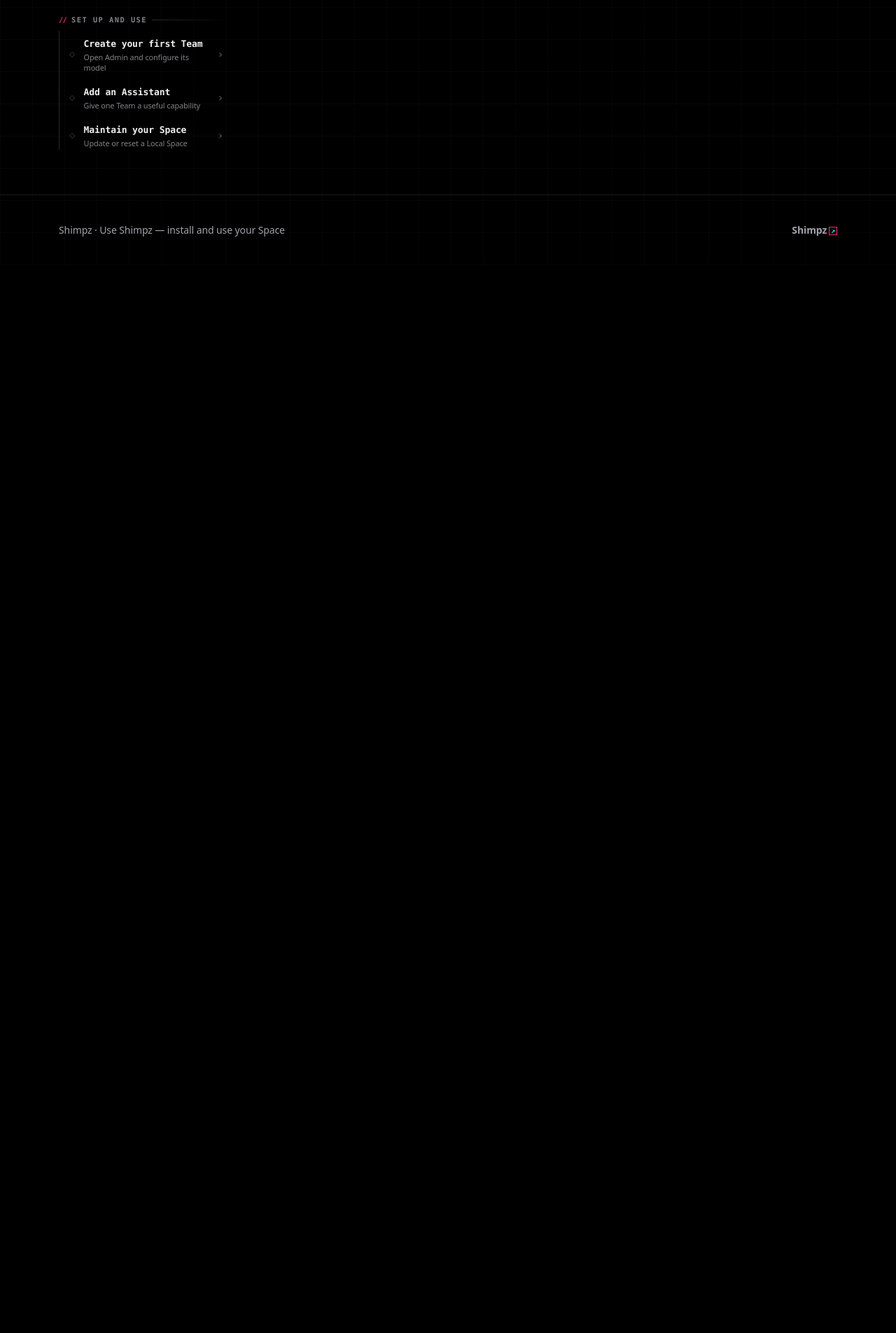
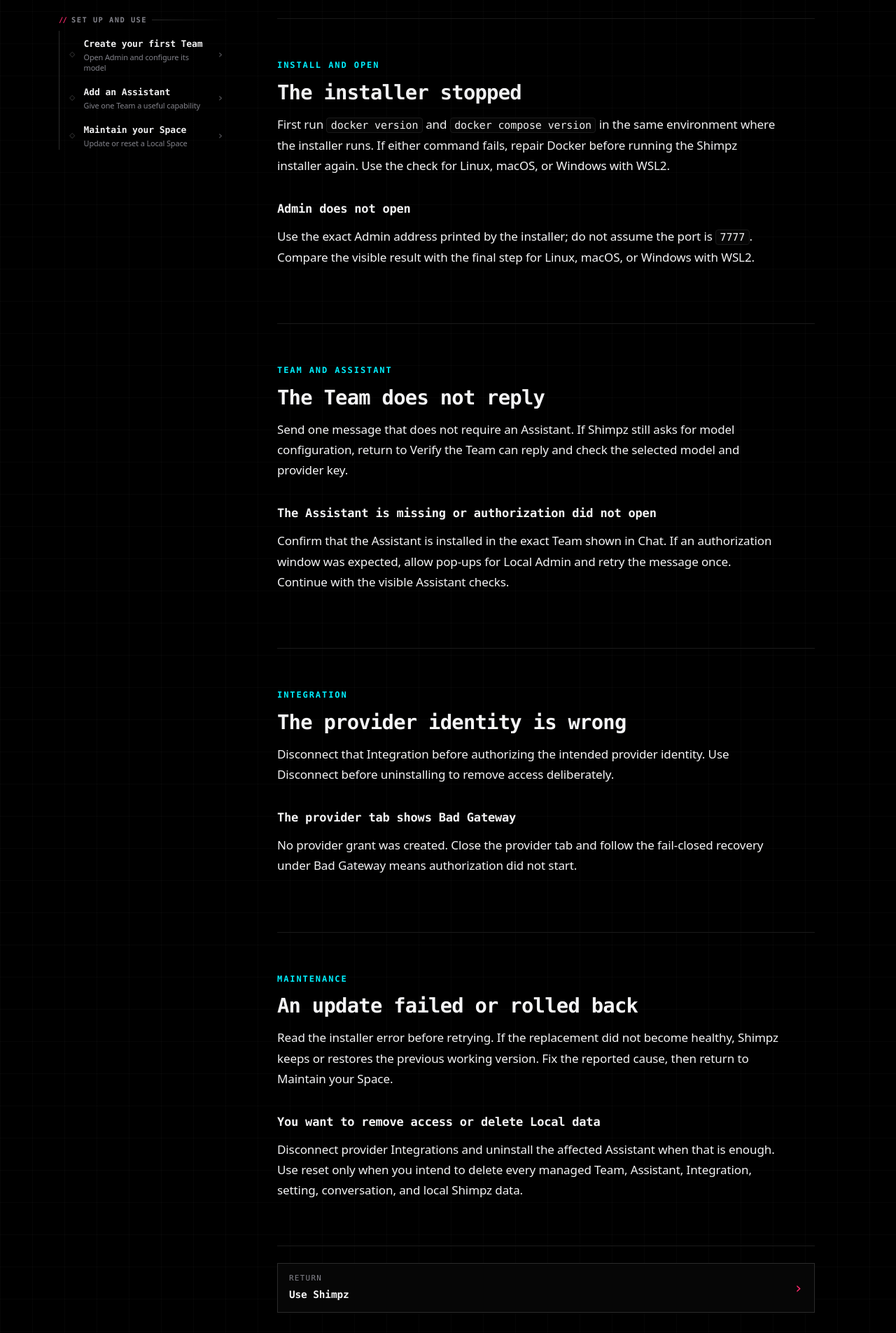
Before and after one commit to TheShimpz/shimpz-docs, a SvelteKit app: page /help in a window 1280 px wide. Before the commit this address had no page. Shown: the part 575-2480 px from the top of the page at 70% size. Before the commit the page ends 954 px from the top, so only its background shows below. Built offline with nearby package versions, Linux system fonts and the light colour scheme.

Commit message:
docs: add Local recovery routing

```diff
--- a/src/routes/+layout.svelte
+++ b/src/routes/+layout.svelte
@@ -53,6 +53,7 @@
         { href: "/admin/", label: "Create your first Team", description: "Open Admin and configure its model" },
         { href: "/assistants/", label: "Add an Assistant", description: "Give one Team a useful capability" },
         { href: "/manage/", label: "Maintain your Space", description: "Update or reset a Local Space" },
+        { href: "/help/", label: "Help and recovery", description: "Start from the symptom you can see" },
       ],
     },
   ];
--- a/src/routes/admin/+page.svelte
+++ b/src/routes/admin/+page.svelte
@@ -61,7 +61,7 @@
   </li>
 
   <li>
-    <h2>Verify the Team can reply</h2>
+    <h2 id="verify-team-title">Verify the Team can reply</h2>
     <p>Open <strong>Chat</strong> and send a message that does not require an Assistant:</p>
     <blockquote>Reply with this Team's name and one short sentence.</blockquote>
     <p>
@@ -110,6 +110,7 @@
     return to the original authenticated Admin tab, and paste it into the completion field. The code is not a
     provider token or OAuth authorization code, and you should never paste it into chat or another site.
   </p>
+  <h3 id="oauth-bad-gateway-title">Bad Gateway means authorization did not start</h3>
   <p>
     If the provider tab shows <strong>Bad Gateway</strong> before Cloudflare asks for consent, authorization did not
     start and no provider grant was created. Shimpz fails closed when its hosted broker cannot reach the private
--- /dev/null
+++ b/src/routes/help/+page.svelte
@@ -0,0 +1,91 @@
+<svelte:head>
+  <title>Recover a Local Shimpz Space — Shimpz docs</title>
+  <link rel="canonical" href="https://docs.shimpz.com/help/" />
+  <meta
+    name="description"
+    content="Start from a visible Local Shimpz symptom and follow the current safe check or recovery path."
+  />
+</svelte:head>
+
+<nav class="docs-breadcrumb" aria-label="Breadcrumb">
+  <a href="/">Use Shimpz</a><span aria-hidden="true">/</span><strong>Help and recovery</strong>
+</nav>
+
+<header class="docs-page-header">
+  <span class="section-label">Local recovery</span>
+  <h1>Start with what you can see</h1>
+  <p class="docs-lede">
+    Match the visible symptom, run the first safe check, and continue in the guide that owns the complete procedure.
+  </p>
+</header>
+
+<section class="guide-section" aria-labelledby="install-recovery-title">
+  <span class="section-label">Install and open</span>
+  <h2 id="install-recovery-title">The installer stopped</h2>
+  <p>
+    First run <code>docker version</code> and <code>docker compose version</code> in the same environment where the
+    installer runs. If either command fails, repair Docker before running the Shimpz installer again. Use the check
+    for <a href="/install/linux/#check-docker-title">Linux</a>,
+    <a href="/install/macos/#check-docker-title">macOS</a>, or
+    <a href="/install/windows/#check-docker-title">Windows with WSL2</a>.
+  </p>
+
+  <h3>Admin does not open</h3>
+  <p>
+    Use the exact Admin address printed by the installer; do not assume the port is <code>7777</code>. Compare the
+    visible result with the final step for <a href="/install/linux/#confirm-admin-title">Linux</a>,
+    <a href="/install/macos/#confirm-admin-title">macOS</a>, or
+    <a href="/install/windows/#confirm-admin-title">Windows with WSL2</a>.
+  </p>
+</section>
+
+<section class="guide-section" aria-labelledby="team-recovery-title">
+  <span class="section-label">Team and Assistant</span>
+  <h2 id="team-recovery-title">The Team does not reply</h2>
+  <p>
+    Send one message that does not require an Assistant. If Shimpz still asks for model configuration, return to
+    <a href="/admin/#verify-team-title">Verify the Team can reply</a> and check the selected model and provider key.
+  </p>
+
+  <h3>The Assistant is missing or authorization did not open</h3>
+  <p>
+    Confirm that the Assistant is installed in the exact Team shown in Chat. If an authorization window was
+    expected, allow pop-ups for Local Admin and retry the message once. Continue with
+    <a href="/assistants/#problems-title">the visible Assistant checks</a>.
+  </p>
+</section>
+
+<section class="guide-section" aria-labelledby="integration-recovery-title">
+  <span class="section-label">Integration</span>
+  <h2 id="integration-recovery-title">The provider identity is wrong</h2>
+  <p>
+    Disconnect that Integration before authorizing the intended provider identity. Use
+    <a href="/assistants/#disconnect-title">Disconnect before uninstalling</a> to remove access deliberately.
+  </p>
+
+  <h3>The provider tab shows Bad Gateway</h3>
+  <p>
+    No provider grant was created. Close the provider tab and follow the fail-closed recovery under
+    <a href="/admin/#oauth-bad-gateway-title">Bad Gateway means authorization did not start</a>.
+  </p>
+</section>
+
+<section class="guide-section" aria-labelledby="maintenance-recovery-title">
+  <span class="section-label">Maintenance</span>
+  <h2 id="maintenance-recovery-title">An update failed or rolled back</h2>
+  <p>
+    Read the installer error before retrying. If the replacement did not become healthy, Shimpz keeps or restores
+    the previous working version. Fix the reported cause, then return to <a href="/manage/">Maintain your Space</a>.
+  </p>
+
+  <h3>You want to remove access or delete Local data</h3>
+  <p>
+    Disconnect provider Integrations and uninstall the affected Assistant when that is enough. Use
+    <a href="/manage/#reset-title">reset</a> only when you intend to delete every managed Team, Assistant,
+    Integration, setting, conversation, and local Shimpz data.
+  </p>
+</section>
+
+<nav class="docs-page-nav" aria-label="Leave recovery">
+  <a href="/"><span>Return</span><strong>Use Shimpz</strong></a>
+</nav>
--- a/src/routes/install/linux/+page.svelte
+++ b/src/routes/install/linux/+page.svelte
@@ -40,7 +40,7 @@
   </li>
 
   <li>
-    <h2>Install Docker</h2>
+    <h2 id="check-docker-title">Install Docker</h2>
     <p>
       Install <a
         class="external-link"
@@ -68,7 +68,7 @@
   </li>
 
   <li>
-    <h2>Confirm that Admin opens</h2>
+    <h2 id="confirm-admin-title">Confirm that Admin opens</h2>
     <p>
       A successful installer prints the exact local Admin address. Open that address on the same computer; it is
       <code>http://127.0.0.1:7777</code> when <code>SHIMPZ_PORT</code> was not changed. Continue when you see the
--- a/src/routes/install/macos/+page.svelte
+++ b/src/routes/install/macos/+page.svelte
@@ -41,7 +41,7 @@
   </li>
 
   <li>
-    <h2>Check Docker</h2>
+    <h2 id="check-docker-title">Check Docker</h2>
     <p>Open Terminal and run both commands:</p>
     <CodeBlock
       label="Check Docker on macOS"
@@ -60,7 +60,7 @@
   </li>
 
   <li>
-    <h2>Confirm that Admin opens</h2>
+    <h2 id="confirm-admin-title">Confirm that Admin opens</h2>
     <p>
       A successful installer prints the exact local Admin address. Open that address; it is
       <code>http://127.0.0.1:7777</code> when <code>SHIMPZ_PORT</code> was not changed. Continue when you see the
--- a/src/routes/install/windows/+page.svelte
+++ b/src/routes/install/windows/+page.svelte
@@ -57,7 +57,7 @@
   </li>
 
   <li>
-    <h2>Check Docker inside Ubuntu</h2>
+    <h2 id="check-docker-title">Check Docker inside Ubuntu</h2>
     <CodeBlock
       label="Check Docker inside Ubuntu"
       title="Ubuntu · Docker check"
@@ -80,7 +80,7 @@
   </li>
 
   <li>
-    <h2>Confirm that Admin opens</h2>
+    <h2 id="confirm-admin-title">Confirm that Admin opens</h2>
     <p>
       When the installer succeeds, open the exact address it prints in your normal Windows browser. The default is
       <code>http://127.0.0.1:7777</code>; a configured <code>SHIMPZ_PORT</code> changes it. Continue when you see the
```
Also changed, not shown: static/llms.txt, 1 other file (tests, documents, lock files or other folders).
